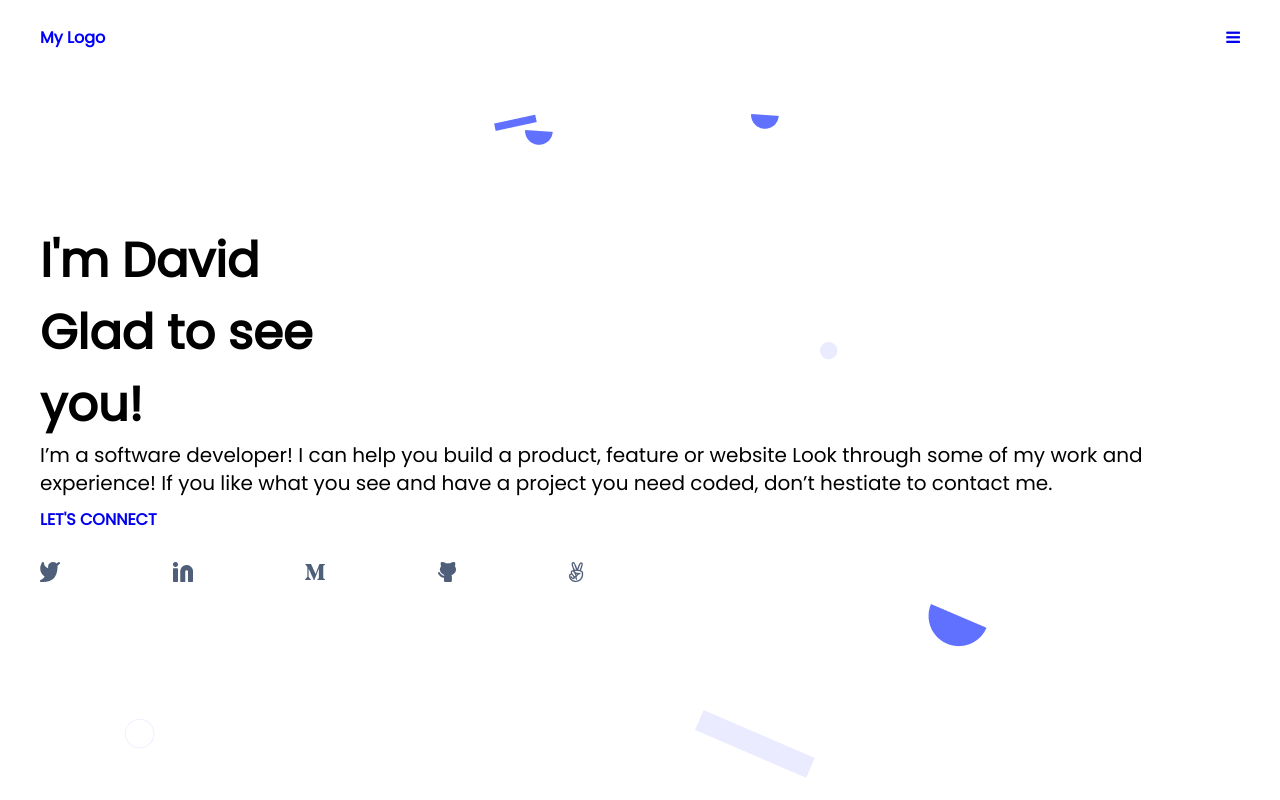
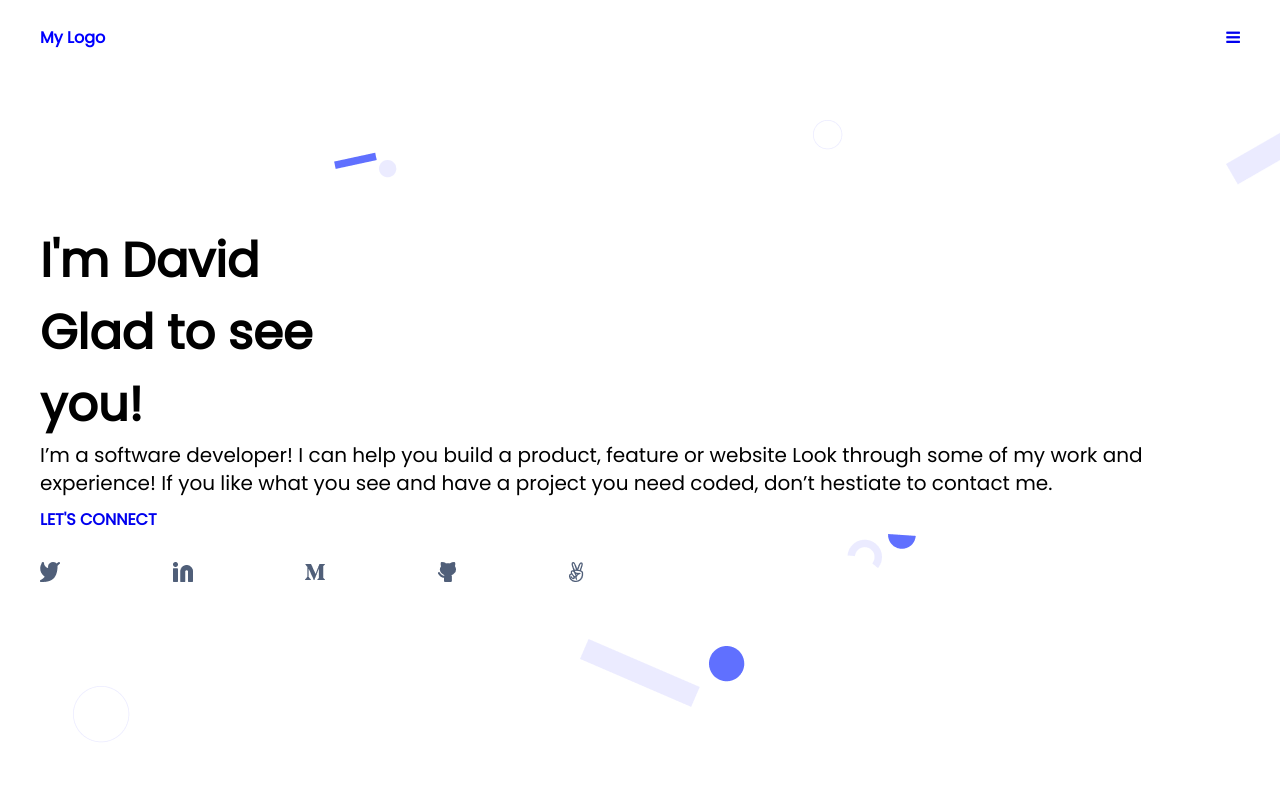
Before and after one commit to david30-maker/Mobile-first-project, a website: page index.html in a window 1280 px wide. Drawn offline with Linux system fonts and the light colour scheme.

Commit message:
Position background images

```diff
--- a/index.html
+++ b/index.html
@@ -13,7 +13,7 @@
 
 <body>
   <div class ="container">
-    <header>
+    <header class>
       <a href="#"class="logo">My Logo</a>
       <nav>
         <a href="javascript:void(0);" class="icon">
@@ -22,7 +22,7 @@
       </nav>
     </header>
 
-    <section class="section-1">
+    <section class = "section-1">
       <h1> I'm David <br>Glad to see <br>you!</h1>
       <p> I’m a software developer! I can help you build a product,
         feature or website Look through some of my
@@ -38,39 +38,6 @@
       </ul>
     </section>
 
-    <!-- <div id="ellipse-1">
-            <img src="images/Ellipse 11.png">
-        </div>
-        <div id="ellipse-2">
-            <img src="images/Ellipse 3.png">
-        </div>
-
-        <div id="ellipse-3">
-            <img src="images/Ellipse 4.png">
-        </div>
-        <div id="ellipse-4">
-            <img src="images/Ellipse 5.png">
-        </div>
-        <div id="ellipse-5">
-            <img src="images/Ellipse 12.png">
-        </div>
-        <div id="ellipse-6">
-            <img src="images/Ellipse 13.png">
-        </div>
-        <div id="rect-1">
-            <img src="images/Rectangle 4.png">
-        </div>
-        <div id="rect-2">
-            <img src="images/Rectangle 5.png">
-        </div>
-        <div id="rect-3">
-            <img src="images/Rectangle 6.png">
-        </div>
-        <div id="rect-4">
-            <img src="images/Rectangle 7.png">
-        </div>
-         -->
-
 
 
 
--- a/style.css
+++ b/style.css
@@ -6,21 +6,19 @@
 .container {
   background-image:
     url(images/ellipse_3.png),
-    url(images/ellipse_4.png),
-    url(images/ellipse_8.png),
-    url(images/ellipse_10.png),
+    url(images/Ellipse_4.png),
+    url(images/Ellipse_6.png),
     url(images/ellipse_11.png),
     url(images/Rectangle_4.png),
-    url(images/ellipse_9.png),
     url(images/Rectangle_6.png),
-    url(images/ellipse_12.png),
     url(images/Rectangle_5.png),
     url(images/Rectangle_7.png),
     url(images/ellipse_12.png),
     url(images/ellipse_5.png),
-    url(images/ellipse_7.png);
-  background-position-x: 138%, 71%, 20%, 80%, 76%, 115%, -8%, -18%, 60%, 60%, 40%, 42%, 65%, 10%;
-  background-position-y: 20%, 95%, 87%, 78%, 82%, 5%, 15%, 15%, 15%, 100%, 15%, 17%, 45%, 96%;
+    url(images/ellipse_7.png),
+    url(images/Ellipse_13.png);
+  background-position-x: 128%, 57%, 6%, -6%, 104%, -11%, 50%, 27%, 71%, 30%, 65%, 68%;
+  background-position-y: 22%, 87%, 95%, 20%, 16%, 18%, 90%, 20%, 70%, 21%, 16%, 72%;
   background-repeat: no-repeat;
 }
 
```
Also changed, not shown: images/Ellipse_4.png (renamed from images/Ellipse _4.png), images/background.png (deleted).
